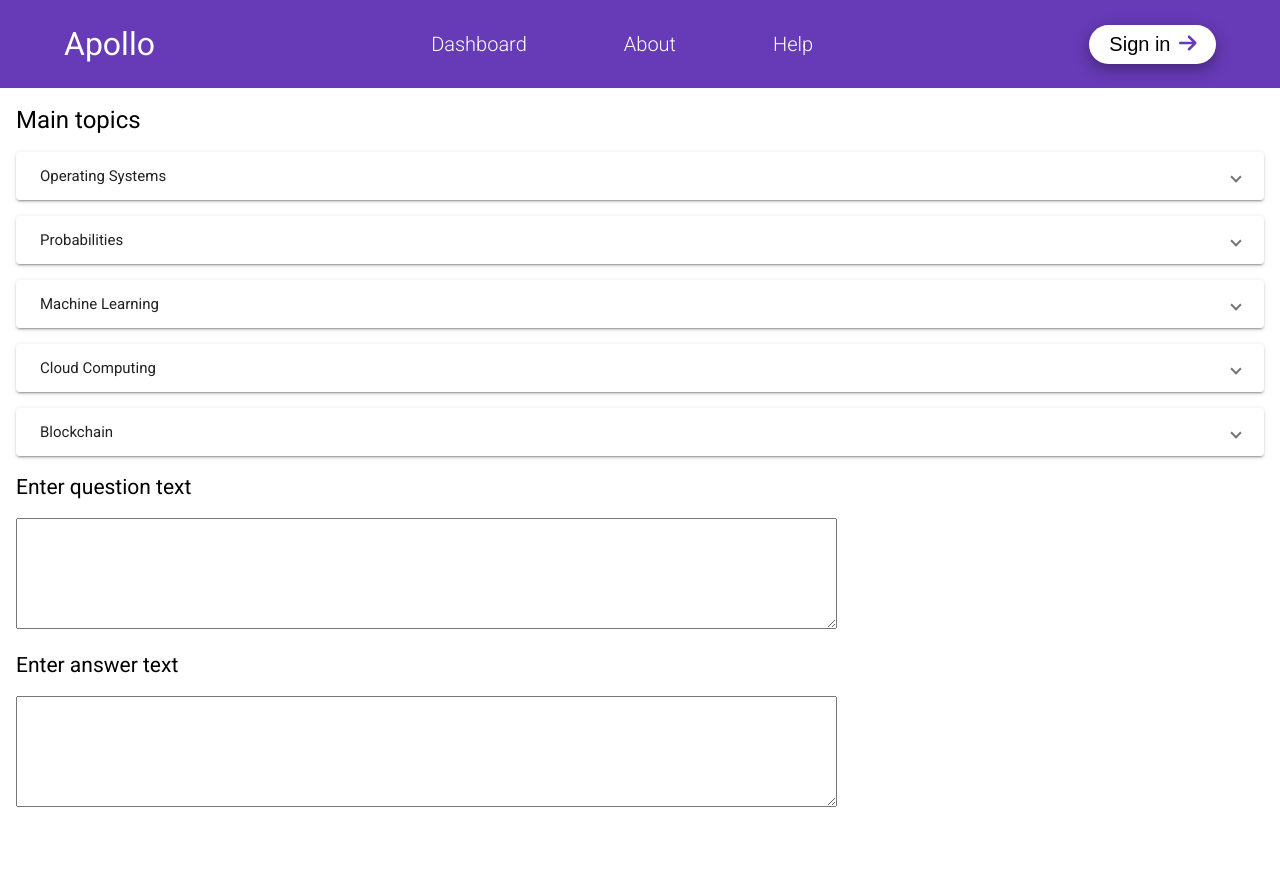
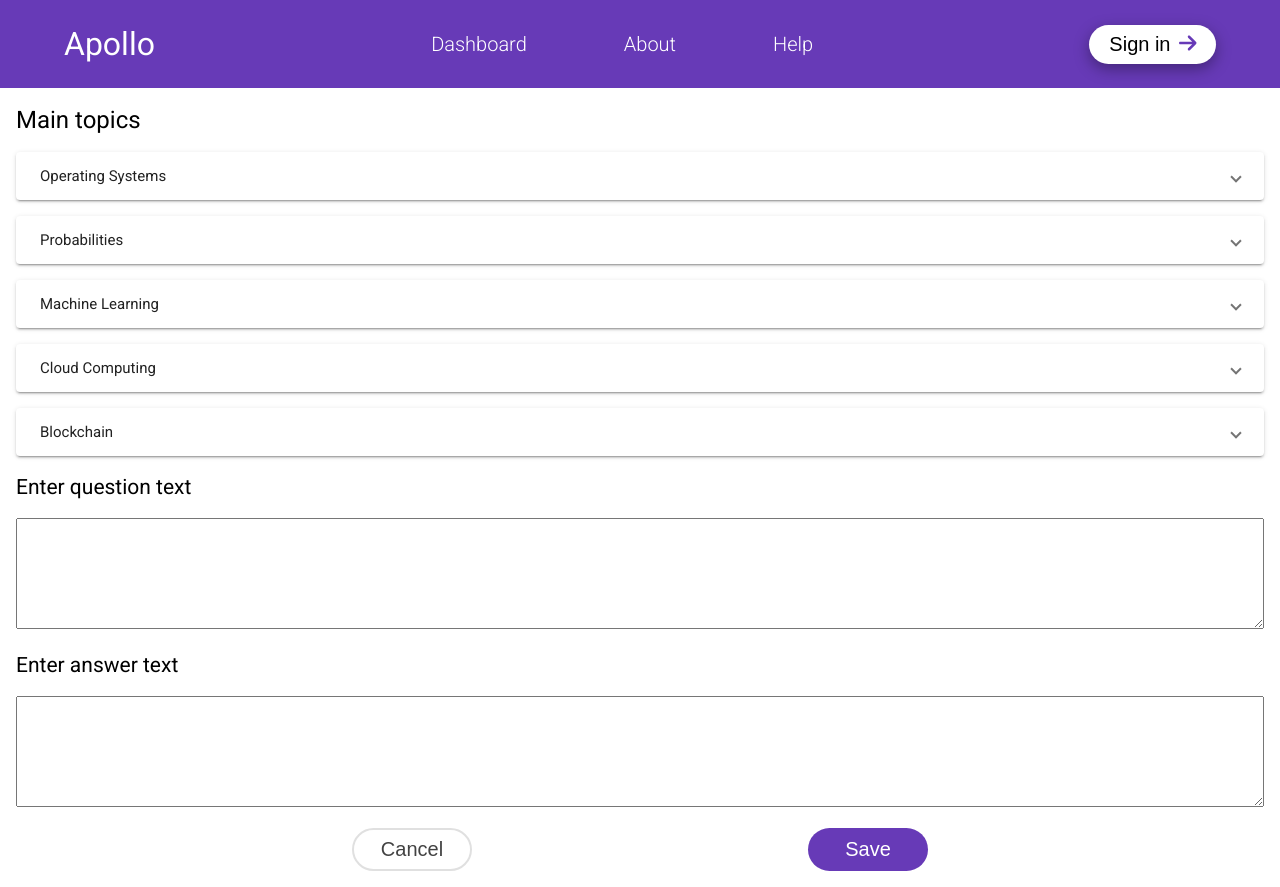
Before and after one commit to popastefan10/apollo-frontend, an Angular app: page /dashboard in a window 1280 px wide. Before the commit the page ends 828 px from the top, so only its background shows below. Built offline with nearby package versions, Linux system fonts and the light colour scheme.

Commit message:
add cancel and save buttons

```diff
--- a/src/app/components/question-view/question-view.component.html
+++ b/src/app/components/question-view/question-view.component.html
@@ -1,12 +1,20 @@
 <div class="question-editor">
   <h4>Enter question text</h4>
-  <textarea cols="100"
+  <textarea
     rows="7"
     [formControl]="questionControl"></textarea>
 </div>
 <div class="answer-editor">
   <h4>Enter answer text</h4>
-  <textarea cols="100"
+  <textarea
     rows="7"
     [formControl]="answerControl"></textarea>
 </div>
+<div class="actions-container">
+  <button class="rounded light-gray">
+    <span>Cancel</span>
+  </button>
+  <button class="rounded deep-purple-full">
+    <span>Save</span>
+  </button>
+</div>
--- a/src/app/components/question-view/question-view.component.scss
+++ b/src/app/components/question-view/question-view.component.scss
@@ -1,4 +1,18 @@
 .question-editor,
 .answer-editor {
   margin-top: 16px;
+
+  textarea {
+    width: 100%;
+  }
 }
+
+.answer-editor {
+  margin-bottom: 16px;
+}
+
+.actions-container {
+  display: flex;
+  flex-direction: row;
+  justify-content: space-evenly;
+}
--- a/src/styles.scss
+++ b/src/styles.scss
@@ -34,15 +34,4 @@ mat-expansion-panel.with-margin {
 	margin: 16px 0;
 }
 
-button.icon-button {
-  @include icon-button;
-
-  &.yellow-button {
-    background-color: $dark-amber;
-    color: $white;
-
-    fa-icon {
-      color: $white;
-    }
-  }
-}
+@include button;
--- a/src/theme/_button.scss
+++ b/src/theme/_button.scss
@@ -1,19 +1,53 @@
 @use "colors" as *;
 
 @mixin icon-button {
-  display: flex;
-  align-items: center;
-  justify-content: center;
-  padding: 0.5rem 1.25rem;
-  border: none;
   border-radius: 100px;
   background-color: #fff;
   box-shadow: rgba(0, 0, 0, 0.35) 0px 5px 15px;
-  font-size: 1.25rem;
-  cursor: pointer;
 
   fa-icon {
     margin-left: .5rem;
     color: $deep-purple;
   }
 }
+
+@mixin button {
+  button {
+    display: flex;
+    align-items: center;
+    justify-content: center;
+    border: none;
+    padding: 0.5rem 1.25rem;
+    font-size: 1.25rem;
+    cursor: pointer;
+  }
+
+  button.rounded {
+    border-radius: 100px;
+    width: 120px;
+  }
+
+  button.icon-button {
+    @include icon-button;
+
+    &.yellow-button {
+      background-color: $dark-amber;
+      color: $white;
+
+      fa-icon {
+        color: $white;
+      }
+    }
+  }
+
+  button.light-gray {
+    background-color: $white;
+    border: 2px solid $light-gray;
+    color: $gray;
+  }
+
+  button.deep-purple-full {
+    background-color: $deep-purple;
+    color: $white;
+  }
+}
--- a/src/theme/_colors.scss
+++ b/src/theme/_colors.scss
@@ -14,4 +14,7 @@ $amber: #FFC107;
 $dark-amber: #FFA000;
 $very-dark-amber: #FF6F00;
 
+// Gray
 $white: #fff;
+$light-gray: #E0E0E0;
+$gray: #424242;
```
